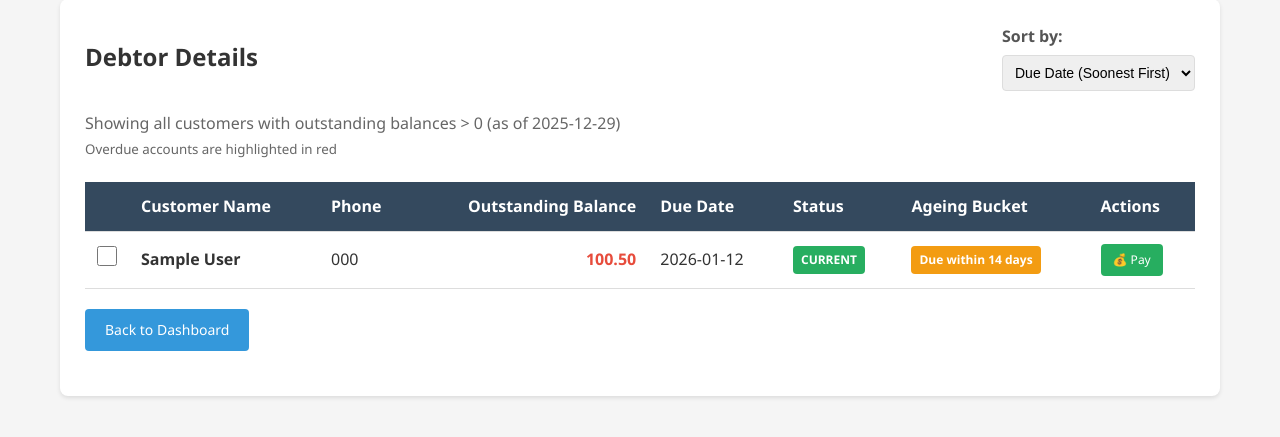
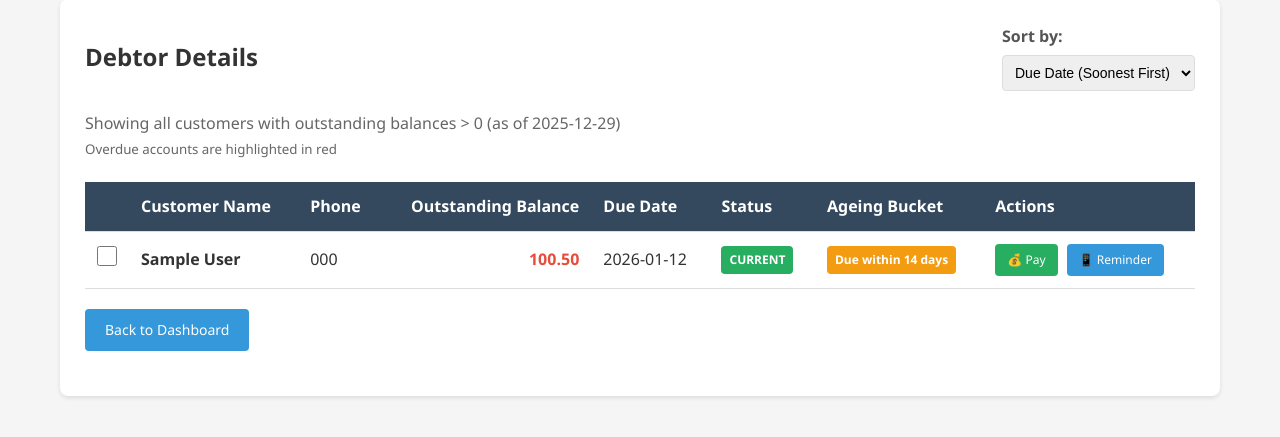
Before and after one commit to fayizmfb/patt-book, a Flask app: page /debtors in a window 1280 px wide. Shown: the part 275-712 px from the top of the page. Run offline with Flask 3, Linux system fonts and the light colour scheme; the visitor is signed in with stand-in values (Sample User, id 1); data comes from the database, SQL or seed files in the repository; both versions use the stored data as it was after the commit; tables that the repository leaves empty hold one stand-in row (values such as "Sample post").

Commit message:
Add manual Send Reminder option in Debtors section with fixed message template

```diff
--- a/app.py
+++ b/app.py
@@ -949,6 +949,24 @@ def debtor_details():
     elif sort_option == 'name_desc':
         debtor_list.sort(key=lambda x: x['customer_name'], reverse=True)
 
+    # Generate reminder messages for each debtor
+    store_name = db.execute("SELECT value FROM settings WHERE key = 'store_name'").fetchone()
+    store_name = store_name['value'] if store_name else 'Your Store'
+
+    for debtor in debtor_list:
+        # Calculate days until due (positive for future, negative for overdue)
+        days_until_due = debtor['days_until_due']
+
+        # Generate reminder message using the same format as automatic reminders
+        reminder_message = prepare_pre_due_reminder_message(
+            customer_name=debtor['customer_name'],
+            store_name=store_name,
+            outstanding_balance=debtor['outstanding_balance'],
+            due_date=debtor['due_date'],
+            days_until_due=days_until_due
+        )
+        debtor['reminder_message'] = reminder_message
+
     # Debug: Print debtor list for verification
     print(f"DEBUG: Found {len(debtor_list)} debtors")
     for debtor in debtor_list[:3]:  # Print first 3 for debugging
--- a/templates/debtor_details.html
+++ b/templates/debtor_details.html
@@ -135,9 +135,17 @@
                 <td>
                     <a href="{{ url_for('add_payment', customer_id=debtor['customer_id']) }}"
                        class="btn btn-success btn-sm"
-                       style="padding: 6px 12px; font-size: 12px;">
+                       style="padding: 6px 12px; font-size: 12px; margin-right: 5px;">
                         💰 Pay
                     </a>
+                    {% if debtor['phone'] %}
+                        <a href="https://wa.me/{{ debtor['phone'] }}?text={{ debtor['reminder_message']|urlencode }}"
+                           target="_blank"
+                           class="btn btn-warning btn-sm"
+                           style="padding: 6px 12px; font-size: 12px;">
+                            📱 Reminder
+                        </a>
+                    {% endif %}
                 </td>
             </tr>
             {% endfor %}
--- a/whatsapp_helper.py
+++ b/whatsapp_helper.py
@@ -177,6 +177,17 @@ def prepare_pre_due_reminder_message(customer_name, store_name, outstanding_bala
     else:
         due_date_str = str(due_date)
 
+    # Format the days information based on whether it's overdue or not
+    if days_until_due < 0:
+        days_info = f"Days Overdue: {abs(days_until_due)}"
+        urgency_text = "Your payment is overdue. Please settle your account as soon as possible."
+    elif days_until_due == 0:
+        days_info = "Due Date: Today"
+        urgency_text = "Your payment is due today. Please settle your account."
+    else:
+        days_info = f"Days Until Due: {days_until_due}"
+        urgency_text = "Please plan to settle your account by the due date."
+
     message = f"""Hello {customer_name},
 
 This is a friendly reminder from {store_name}.
@@ -185,9 +196,9 @@ Payment Reminder:
 • Store: {store_name}
 • Outstanding Balance: {outstanding_balance:.2f}
 • Due Date: {due_date_str}
-• Days Until Due: {days_until_due}
+• {days_info}
 
-Please plan to settle your account by the due date.
+{urgency_text}
 
 IMPORTANT:
 • Patt Book does NOT collect payments
```
Also changed, not shown: retail_app.db.
